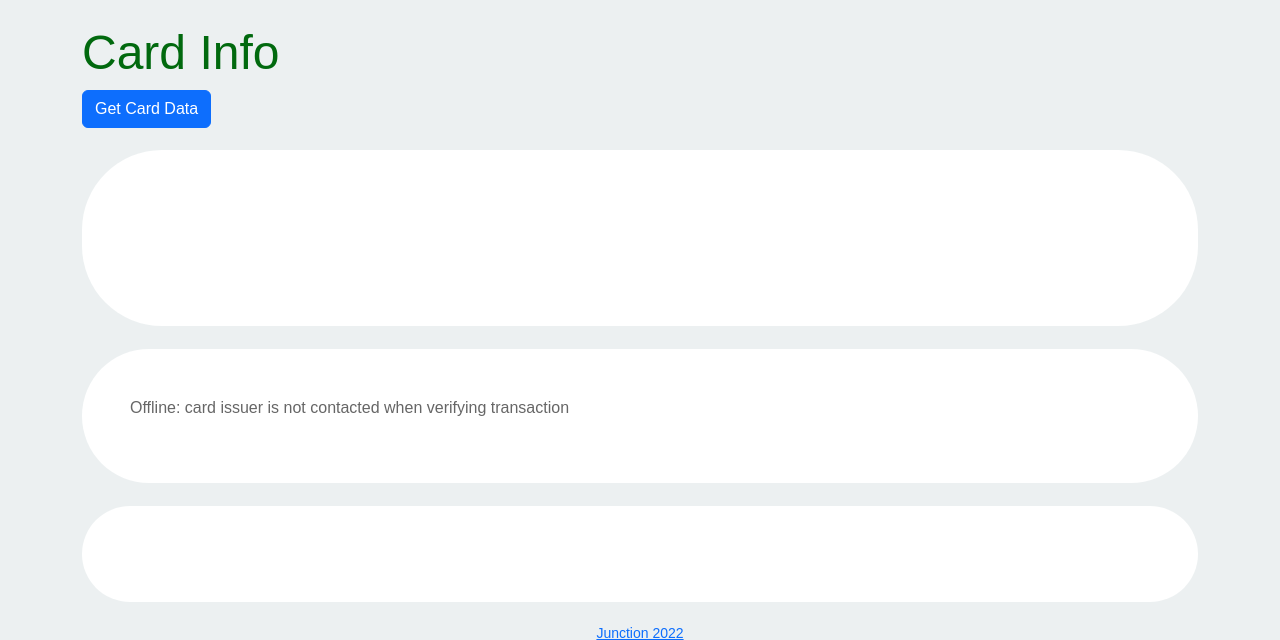
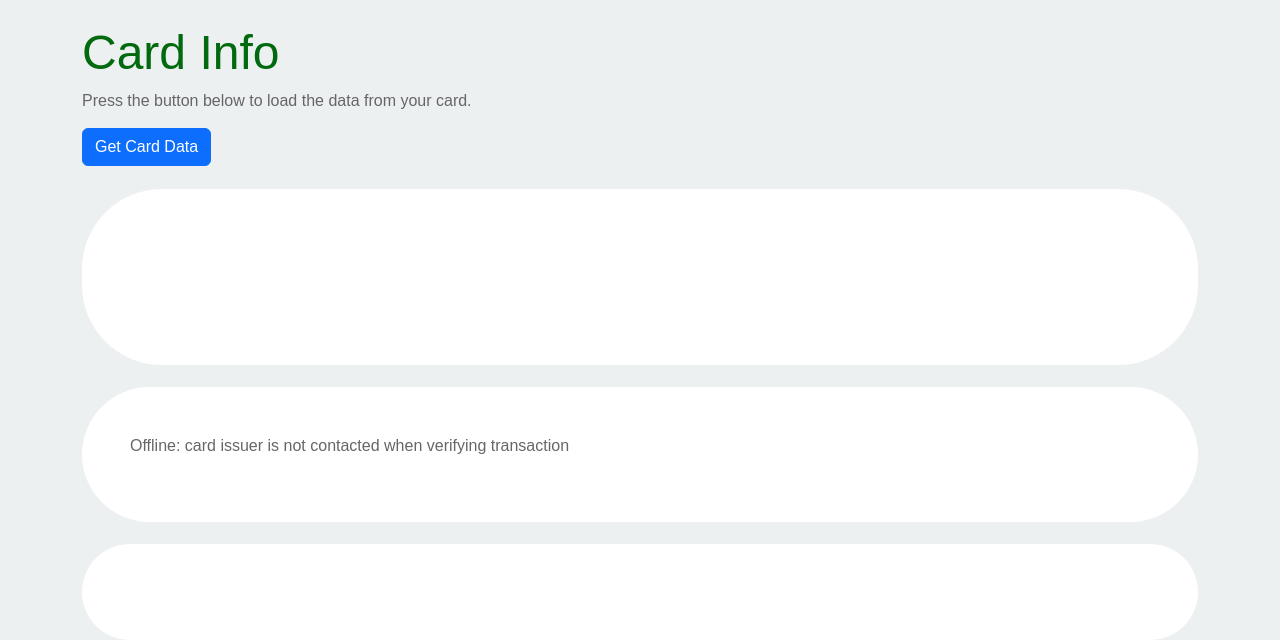
Before and after one commit to jparta/SmartCardsJunction2022, a Flask app: page /card_info in a window 1280 px wide. Shown: the part 54-694 px from the top of the page. Run offline with Flask 2, Linux system fonts and the light colour scheme; some libraries are stand-ins or nearby versions.

Commit message:
Add button pressing instructions

```diff
--- a/templates/card_info.html
+++ b/templates/card_info.html
@@ -4,6 +4,7 @@
 {% block content %}
 
     <h1>Card Info</h1>
+    <p>Press the button below to load the data from your card.</p>
     <form method="post">
         {{ form.csrf_token }}
         {{ render_field(form.get_card_data) }}
```
